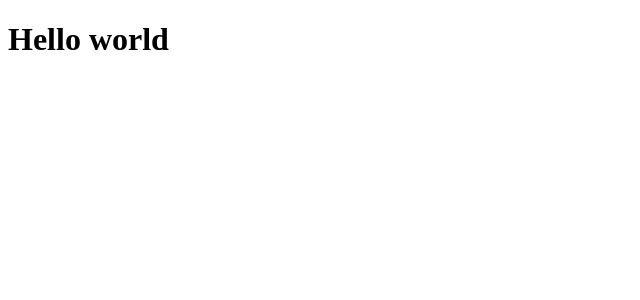
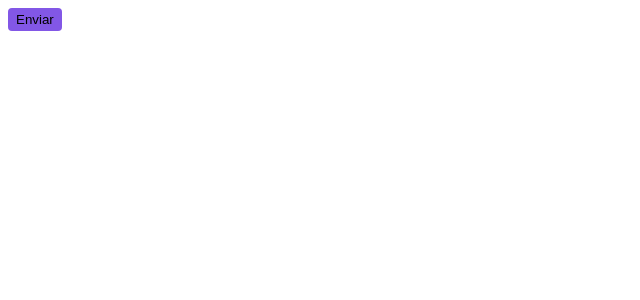
Before and after one commit to Jhonattan2121/04-ignite-shop, a Next.js app: page / in a window 1280 px wide. Shown: the top 300 px of the page, without its empty margins (0-640 px from the left). Built offline with nearby package versions, Linux system fonts and the light colour scheme.

Commit message:
Configurando Stitches

```diff
--- a/package.json
+++ b/package.json
@@ -9,9 +9,10 @@
     "lint": "next lint"
   },
   "dependencies": {
+    "@stitches/react": "^1.2.8",
     "@types/react-dom": "18.0.11",
     "eslint": "8.37.0",
-    "eslint-config-next": "13.2.4",
+    "@rocketseat/eslint-config": "^1.2.0",
     "next": "13.2.4",
     "react": "18.2.0",
     "react-dom": "18.2.0"
--- a/src/pages/_document.tsx
+++ b/src/pages/_document.tsx
@@ -1,4 +1,5 @@
 import { Html, Head , Main, NextScript } from "next/document"
+import { getCssText } from "../styles"
 
 export default function Document() {
     return (
@@ -7,6 +8,8 @@ export default function Document() {
     <link rel="preconnect" href="https://fonts.googleapis.com" />
     <link rel="preconnect" href="https://fonts.gstatic.com" crossOrigin="anonymous" />
     <link href="https://fonts.googleapis.com/css2?family=Roboto:wght@400;700&display=swap" rel="stylesheet" />
+
+    <style id='stitches' dangerouslySetInnerHTML={{ __html: getCssText()}} />
     </Head>
     <body>
         <Main />
--- a/src/pages/index.tsx
+++ b/src/pages/index.tsx
@@ -1,6 +1,18 @@
+import { styled } from "../styles"
 
+const Button = styled('button', {
+  backgroundColor: '$rocketseat',
+  borderRadius: 4,
+  border: 0,
+  padding: '4px 8px',
+
+
+  '&:hover': {
+    filter: 'brightness(0.8)'
+  }
+})
 export default function Home() {
   return (
-    <h1>Hello world</h1>
+    <Button>Enviar</Button>
   )
 }
--- /dev/null
+++ b/src/styles/index.ts
@@ -0,0 +1,10 @@
+import { createStitches } from "@stitches/react";
+
+export const {
+    config, styled, css ,globalCss, keyframes, getCssText , theme , createTheme } = createStitches({
+    theme: {
+        colors: {
+           rocketseat: '#8257e6',
+        }
+    }
+})
```
Also changed, not shown: .eslintrc.json, 1 other file (tests, documents, lock files or other folders).
